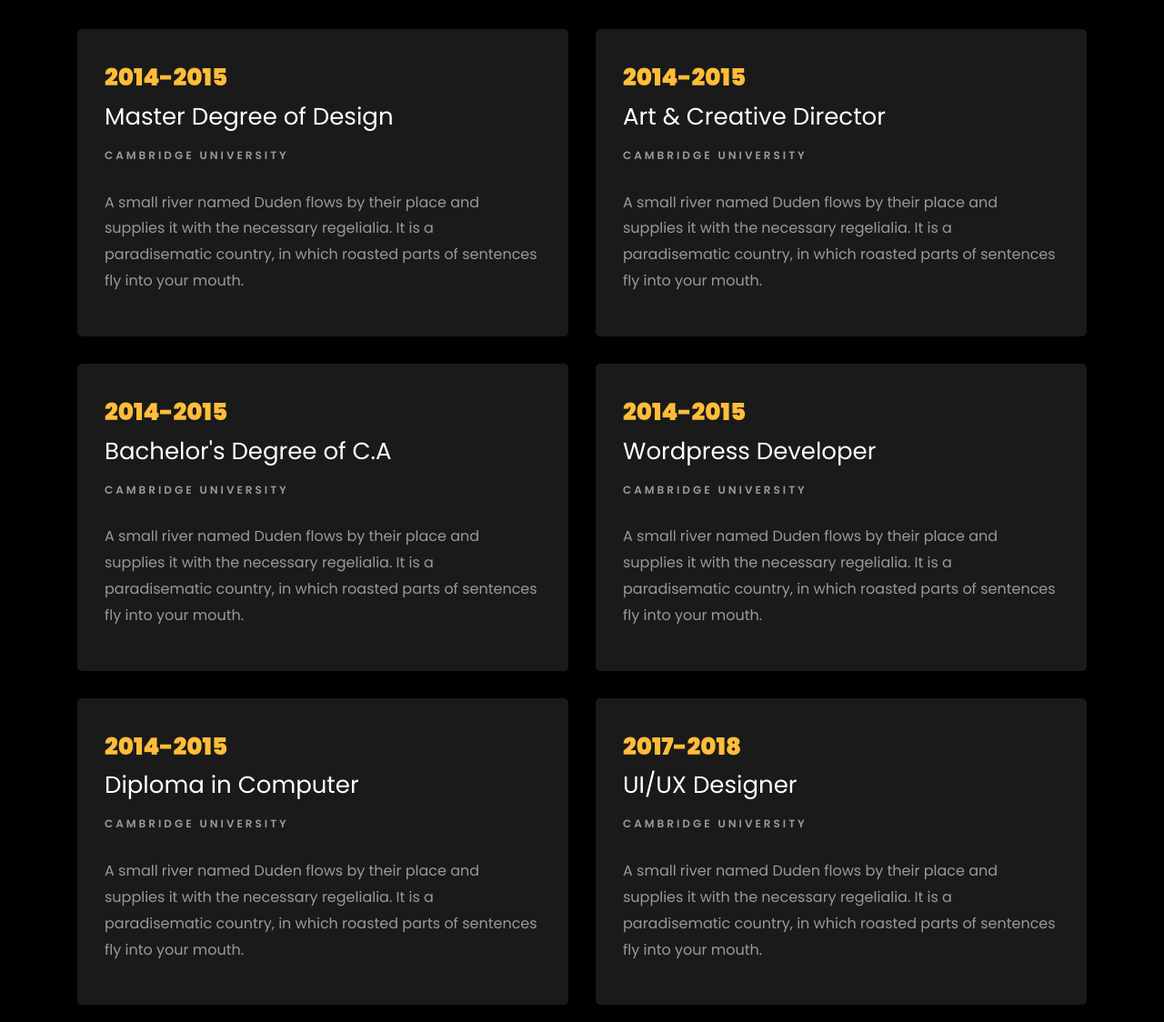
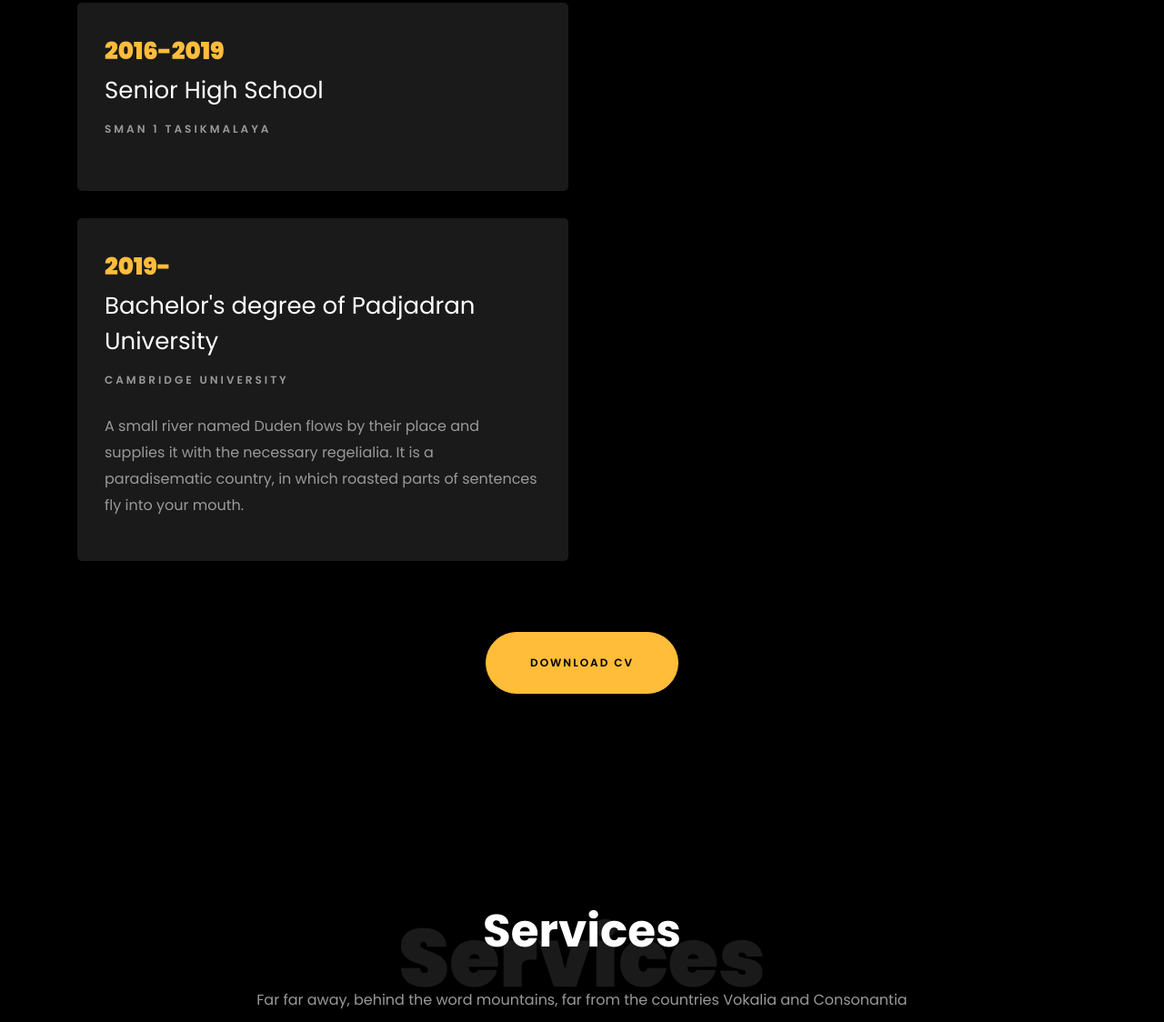
Before and after one commit to alifazrielv/journey.github.io, a plain HTML site: page index.html in a window 1280 px wide. Shown: the part 1800-2924 px from the top of the page at 91% size. Drawn offline with Linux system fonts and the light colour scheme; files whose address does not match are found by name.

Commit message:
Update index.html

```diff
--- a/index.html
+++ b/index.html
@@ -102,14 +102,14 @@
 		          <div class="col-md-12 heading-section ftco-animate">
 		          	<h1 class="big">About</h1>
 		            <h2 class="mb-4">About Me</h2>
-		            <p>A small river named Duden flows by their place and supplies it with the necessary regelialia.</p>
+		            <p>A Pembelajar yang haus oleh ilmu apapun.</p>
 		            <ul class="about-info mt-4 px-md-0 px-2">
-		            	<li class="d-flex"><span>Name:</span> <span>Clark Thompson</span></li>
-		            	<li class="d-flex"><span>Date of birth:</span> <span>January 01, 1987</span></li>
-		            	<li class="d-flex"><span>Address:</span> <span>San Francisco CA 97987 USA</span></li>
+		            	<li class="d-flex"><span>Name:</span> <span>Alif Azriel V</span></li>
+		            	<li class="d-flex"><span>Date of birth:</span> <span>01 Mei 2001</span></li>
+		            	<li class="d-flex"><span>Address:</span> <span>Tasikmalaya, Jawa Barat,</span></li>
 		            	<li class="d-flex"><span>Zip code:</span> <span>1000</span></li>
-		            	<li class="d-flex"><span>Email:</span> <span>clarkthomp@gmail.com</span></li>
-		            	<li class="d-flex"><span>Phone: </span> <span>+1-2234-5678-9-0</span></li>
+		            	<li class="d-flex"><span>Email:</span> <span>alifazril2@gmail.com</span></li>
+		            	<li class="d-flex"><span>Phone: </span> <span089605963180</span></li>
 		            </ul>
 		          </div>
 		        </div>
@@ -139,44 +139,22 @@
     		<div class="row">
     			<div class="col-md-6">
     				<div class="resume-wrap ftco-animate">
-    					<span class="date">2014-2015</span>
-    					<h2>Master Degree of Design</h2>
-    					<span class="position">Cambridge University</span>
-    					<p class="mt-4">A small river named Duden flows by their place and supplies it with the necessary regelialia. It is a paradisematic country, in which roasted parts of sentences fly into your mouth.</p>
+    					<span class="date">2016-2019</span>
+    					<h2>Senior High School</h2>
+    					<span class="position">SMAN 1 Tasikmalaya</span>
+    					<p class="mt-4"></p>
     				</div>
+
     				<div class="resume-wrap ftco-animate">
-    					<span class="date">2014-2015</span>
-    					<h2>Bachelor's Degree of C.A</h2>
-    					<span class="position">Cambridge University</span>
-    					<p class="mt-4">A small river named Duden flows by their place and supplies it with the necessary regelialia. It is a paradisematic country, in which roasted parts of sentences fly into your mouth.</p>
-    				</div>
-    				<div class="resume-wrap ftco-animate">
-    					<span class="date">2014-2015</span>
-    					<h2>Diploma in Computer</h2>
+    					<span class="date">2019-</span>
+    					<h2>Bachelor's degree of Padjadran University</h2>
     					<span class="position">Cambridge University</span>
     					<p class="mt-4">A small river named Duden flows by their place and supplies it with the necessary regelialia. It is a paradisematic country, in which roasted parts of sentences fly into your mouth.</p>
     				</div>
     			</div>
 
     			<div class="col-md-6">
-    				<div class="resume-wrap ftco-animate">
-    					<span class="date">2014-2015</span>
-    					<h2>Art &amp; Creative Director</h2>
-    					<span class="position">Cambridge University</span>
-    					<p class="mt-4">A small river named Duden flows by their place and supplies it with the necessary regelialia. It is a paradisematic country, in which roasted parts of sentences fly into your mouth.</p>
-    				</div>
-    				<div class="resume-wrap ftco-animate">
-    					<span class="date">2014-2015</span>
-    					<h2>Wordpress Developer</h2>
-    					<span class="position">Cambridge University</span>
-    					<p class="mt-4">A small river named Duden flows by their place and supplies it with the necessary regelialia. It is a paradisematic country, in which roasted parts of sentences fly into your mouth.</p>
-    				</div>
-    				<div class="resume-wrap ftco-animate">
-    					<span class="date">2017-2018</span>
-    					<h2>UI/UX Designer</h2>
-    					<span class="position">Cambridge University</span>
-    					<p class="mt-4">A small river named Duden flows by their place and supplies it with the necessary regelialia. It is a paradisematic country, in which roasted parts of sentences fly into your mouth.</p>
-    				</div>
+
     			</div>
     		</div>
     		<div class="row justify-content-center mt-5">
```
